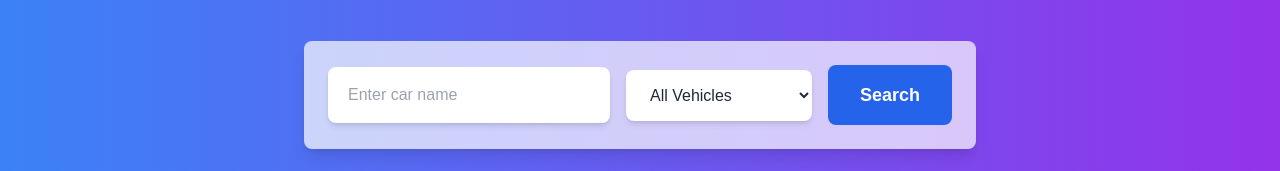
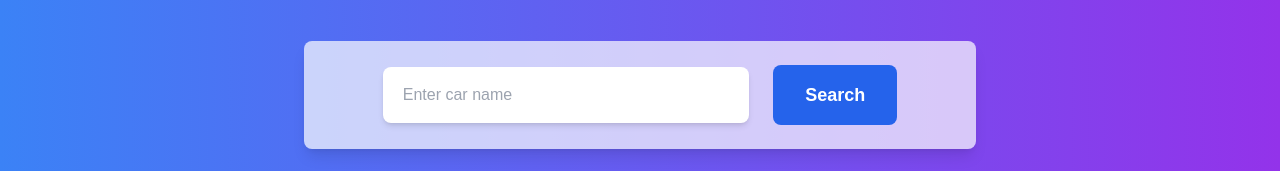
Before and after one commit to Avelimanuel/motorspacenextjs, a Next.js app: page / in a window 1280 px wide. Shown: the part 324-495 px from the top of the page. Built offline with nearby package versions, Linux system fonts and the light colour scheme; no server answers; the database is empty.

Commit message:
edited the search

```diff
--- a/components/Hero.jsx
+++ b/components/Hero.jsx
@@ -24,7 +24,7 @@ const Hero = () => {
                 className="w-full px-5 py-4 rounded-lg text-gray-800 placeholder-gray-400 focus:outline-none focus:ring-2 focus:ring-blue-500 focus:ring-opacity-50 shadow-md"
               />
             </div>
-            <div className="w-full md:w-2/5 md:pl-2 mb-4 md:mb-0">
+            {/* <div className="w-full md:w-2/5 md:pl-2 mb-4 md:mb-0">
               <label htmlFor="vehicle-type" className="sr-only">
                 Vehicle Type
               </label>
@@ -43,7 +43,7 @@ const Hero = () => {
                 <option value="Electric">Electric</option>
                 <option value="Other">Other</option>
               </select>
-            </div>
+            </div> */}
             <button
               type="submit"
               className="md:ml-4 mt-4 md:mt-0 w-full md:w-auto px-8 py-4 rounded-lg bg-blue-600 text-white font-semibold text-lg hover:bg-blue-700 focus:outline-none focus:ring-2 focus:ring-blue-500 transition-all duration-300 ease-in-out"
```
